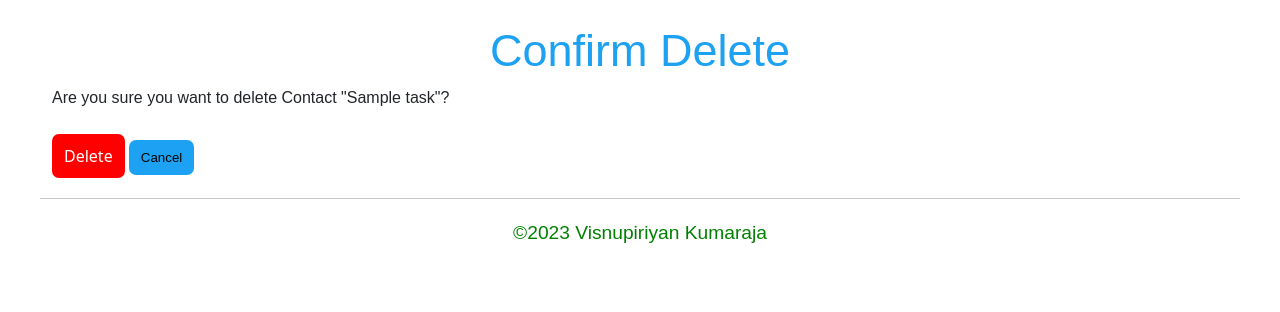
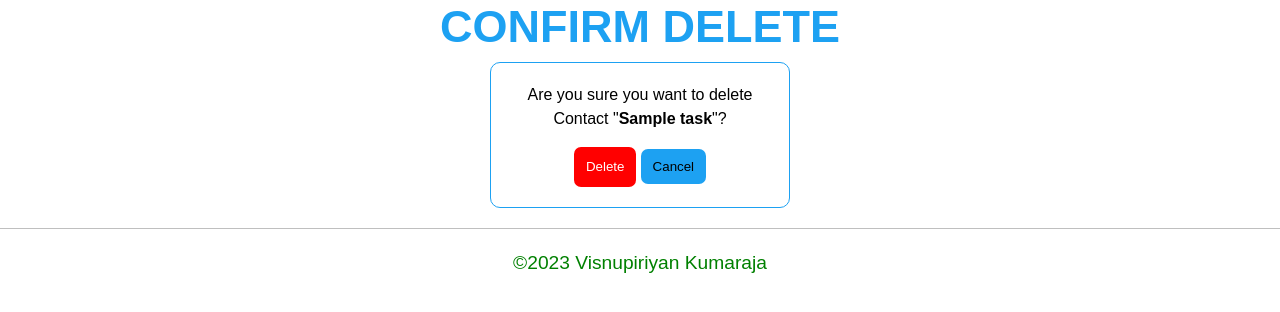
Before and after one commit to visnupiriyan/visnupiriyan_kumaraja, a Django app: page /tasks/1/delete/ in a window 1280 px wide. Shown: the top 312 px of the page. Run offline with Django 4.2, Linux system fonts and the light colour scheme; tables that the repository leaves empty hold one stand-in row (values such as "Sample post"); some libraries are stand-ins or nearby versions.

Commit message:
UX changes

```diff
--- a/visnupiriyan_kumaraja/templates/tasks/task_confirm_delete.html
+++ b/visnupiriyan_kumaraja/templates/tasks/task_confirm_delete.html
@@ -2,54 +2,71 @@
 
 {% block content %}
 <style>
+  body {
+    background-color: white;
+    color: black;
+
+  .container {
+    width: 300px;
+    margin: auto;
+    padding: 20px;
+    border: 1px solid #1DA1F2;
+    border-radius: 10px;
+    text-align: center;
+  }
+
   h1 {
     text-align: center;
     color: #1DA1F2;
     font-size: 45px;
     font-family: Arial, Helvetica, sans-serif;
     font-weight: 500;
-}
-.container{
-  margin-left: 40px;
-}
-p{
-  font-family: 'Arial';
-}
-  .submit{
+  }
+
+  p {
+    font-family: 'Arial';
+  }
+
+  .submit,
+  .cancel {
     padding: 10px 12px;
-    background-color: red;
-    color: white;
-    border: none;
-    border-radius: 7px;
-  }
-  .cancel{
-    margin-top: 2px;
-    padding: 10px 12px;
-    background-color: #1DA1F2;
-    color: black;
     border: none;
     border-radius: 7px;
     text-decoration: none;
     font-size: 13.33px;
-      font-family: Arial;
+    font-family: Arial;
   }
+
+  .submit {
+    background-color: red;
+    color: white;
+  }
+
+  .cancel {
+    margin-top: 10px;
+    background-color: #1DA1F2;
+    color: black;
+  }
+
   .footer {
     text-align: center;
     margin-top: 20px;
   }
-  .signature{
+
+  .signature {
     color: green;
     font-size: larger;
+    text-align: center;
   }
-  hr{
-    margin: 20px 40px;
 
+  hr {
+    margin: 20px 0;
   }
 </style>
-<h1 class="mt-4">Confirm Delete</h1>
+<h1><b>CONFIRM DELETE</b></h1>
 <div class="container">
-  <p>Are you sure you want to delete Contact "{{ task.name }}"?</p>
-  <form method="post" class="mt-4">
+  <p>Are you sure you want to delete Contact "<b>{{ task.name }}</b>"?</p>
+  <form method="post">
     {% csrf_token %}
     <button type="submit" class="submit">Delete</button>
     <a class="cancel" href="{% url 'task_list' %}">Cancel</a>
```
Also changed, not shown: visnupiriyan_kumaraja/templates/tasks/task_detail.html (+15 -26 lines), visnupiriyan_kumaraja/templates/tasks/task_form.html (+14 -16 lines), visnupiriyan_kumaraja/templates/tasks/task_list.html (+9 -10 lines), visnupiriyan_kumaraja/db.sqlite3.
